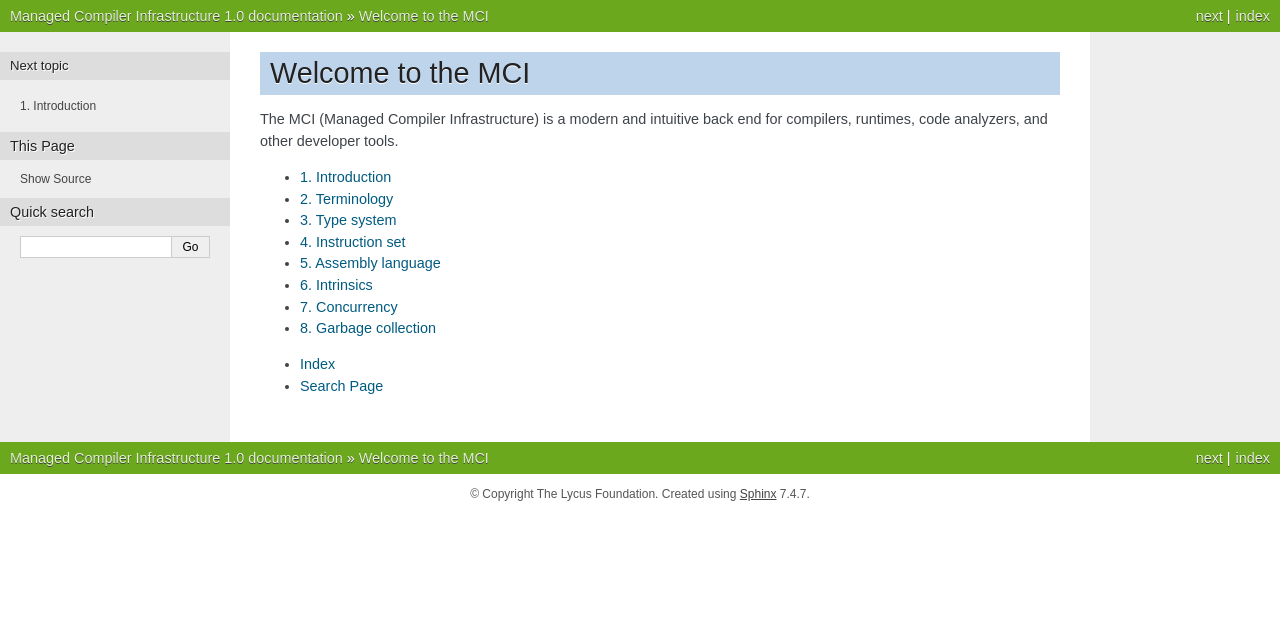
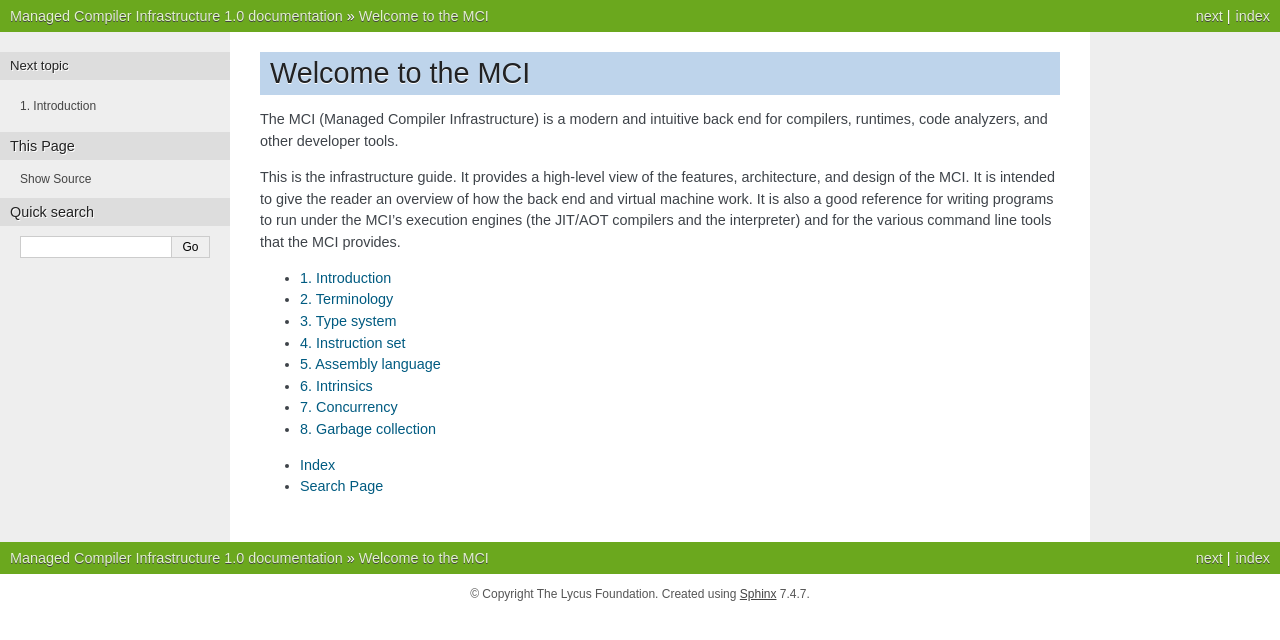
Before and after one commit to lycus/mci, a Sphinx documentation site: the page built from docs/index.rst, in a window 1280 px wide. Shown: the top 640 px of the page. Built offline with Sphinx 7.4.7, drawn with Linux system fonts in a browser that asks for light colours.

Commit message:
Some docs updates.

```diff
--- a/docs/index.rst
+++ b/docs/index.rst
@@ -3,6 +3,13 @@ Welcome to the MCI
 
 The MCI (Managed Compiler Infrastructure) is a modern and intuitive back end
 for compilers, runtimes, code analyzers, and other developer tools.
+
+This is the infrastructure guide. It provides a high-level view of the
+features, architecture, and design of the MCI. It is intended to give the
+reader an overview of how the back end and virtual machine work. It is also
+a good reference for writing programs to run under the MCI's execution engines
+(the JIT/AOT compilers and the interpreter) and for the various command line
+tools that the MCI provides.
 
 .. toctree::
    :maxdepth: 1
```
Also changed, not shown: docs/introduction.rst (+4 -3 lines), 4 other files.
